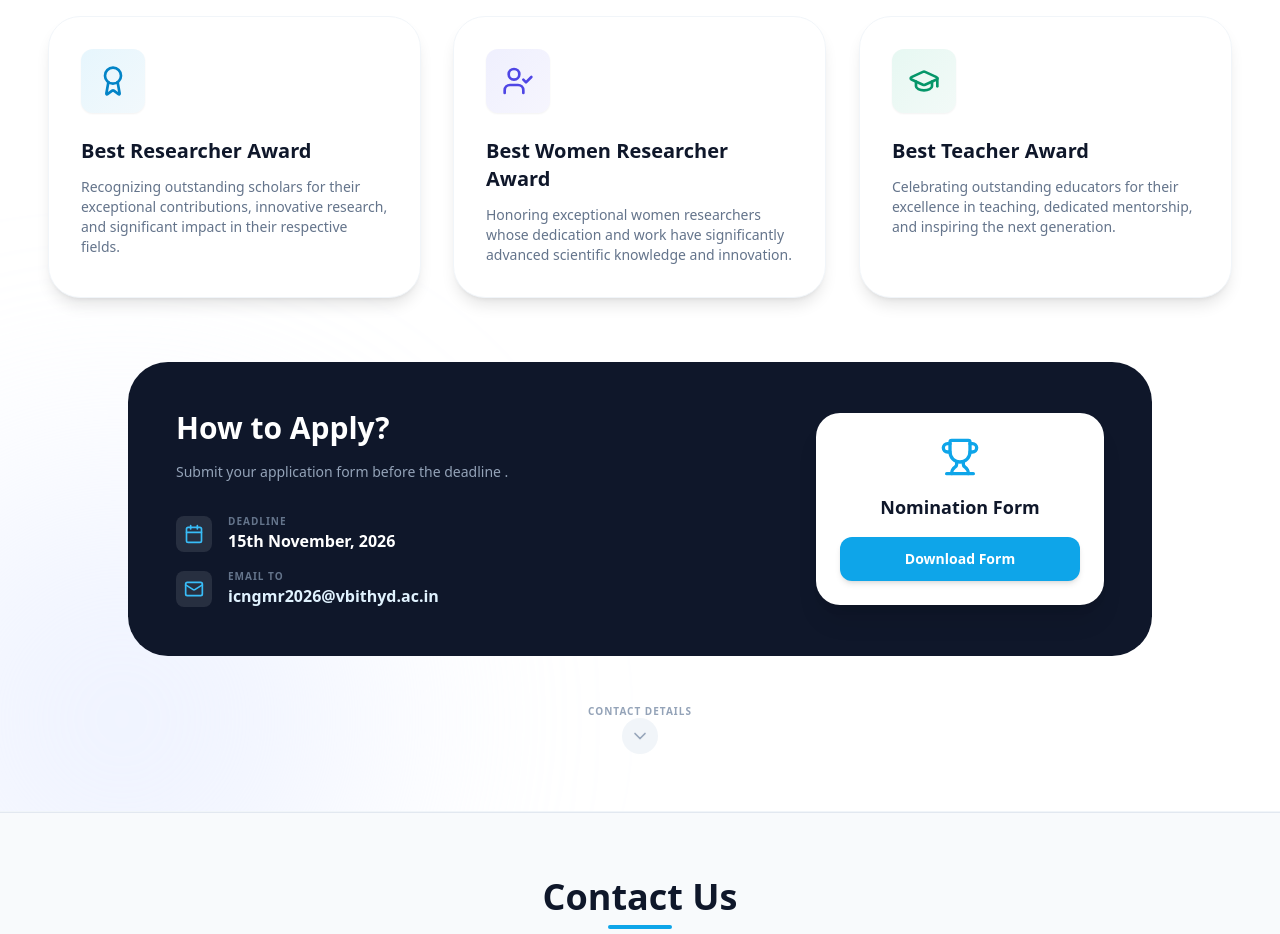
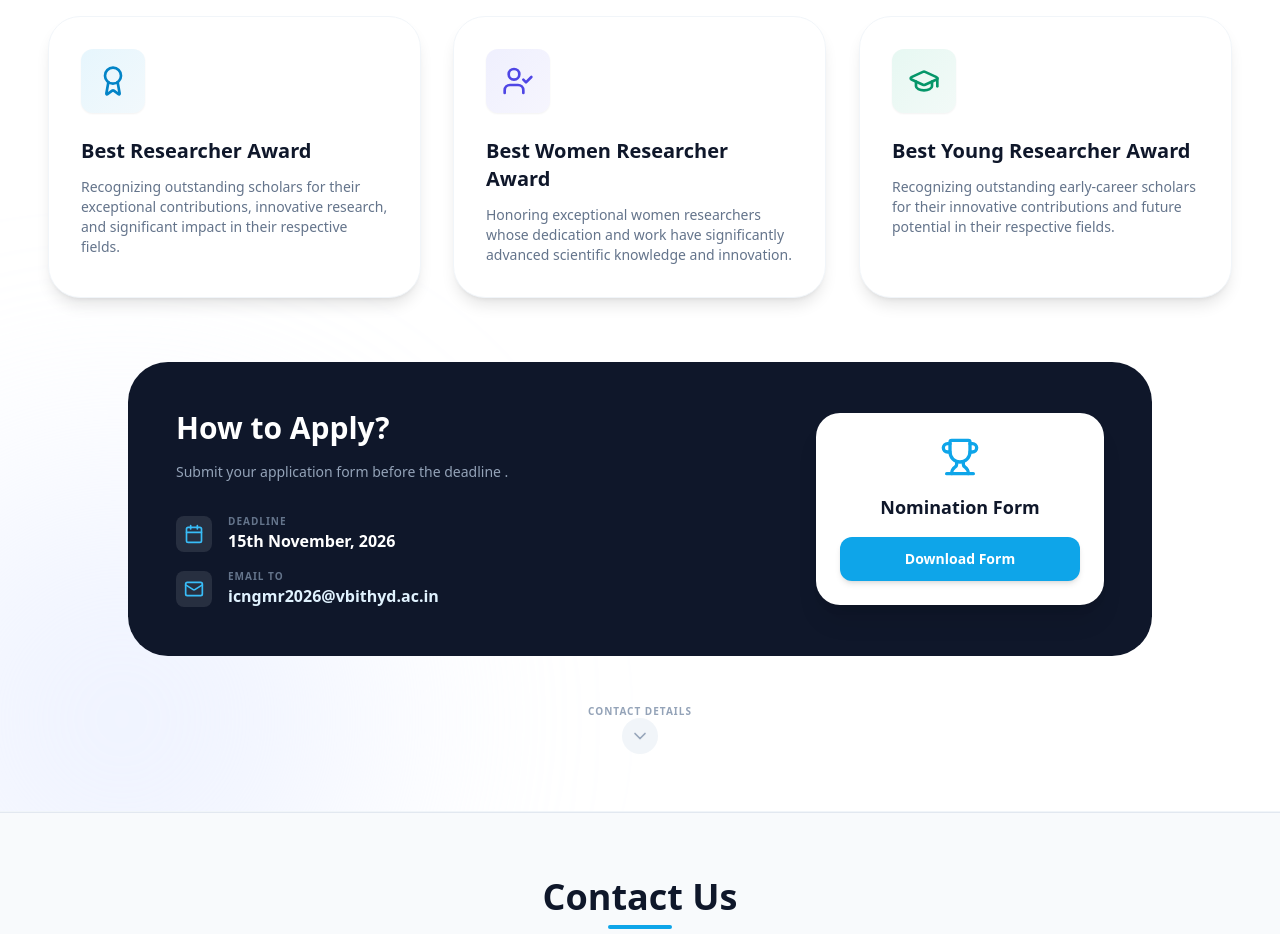
Before and after one commit to 23p61a05o0/IcNGMR2026, a React (Vite) app: page /contact in a window 1280 px wide. Shown: the part 1000-1934 px from the top of the page. Built offline with nearby package versions, Linux system fonts and the light colour scheme.

Commit message:
Updated Awards

```diff
--- a/src/pages/ContactAndAwards.tsx
+++ b/src/pages/ContactAndAwards.tsx
@@ -52,8 +52,8 @@ const ContactAndAwards: React.FC = () => {
         },
         {
             id: 'best-teacher',
-            title: 'Best Teacher Award',
-            description: 'Celebrating outstanding educators for their excellence in teaching, dedicated mentorship, and inspiring the next generation.',
+            title: 'Best Young Researcher Award',
+            description: 'Recognizing outstanding early-career scholars for their innovative contributions and future potential in their respective fields.',
             icon: <GraduationCap className="h-7 w-7 sm:h-8 sm:w-8 text-emerald-600" />,
             theme: 'from-emerald-500/10 to-emerald-600/5',
             accentColor: 'text-emerald-600'
```
